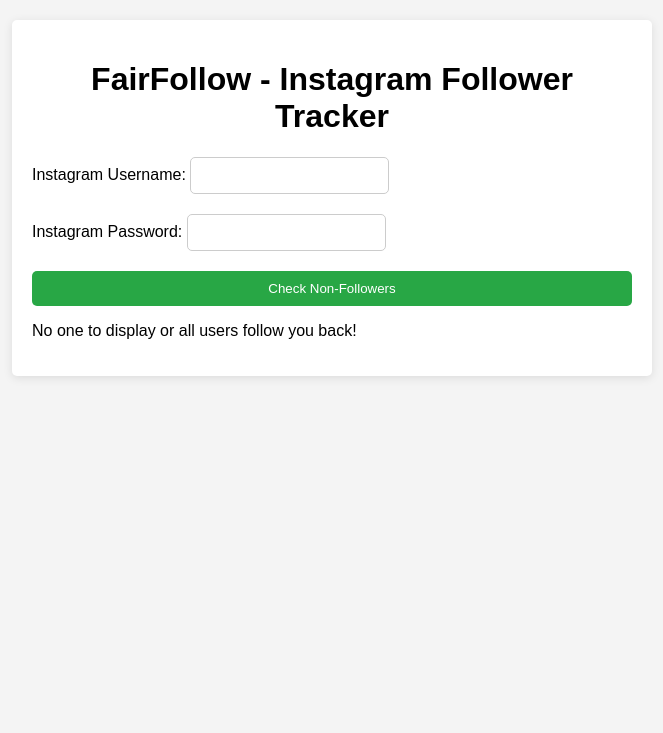
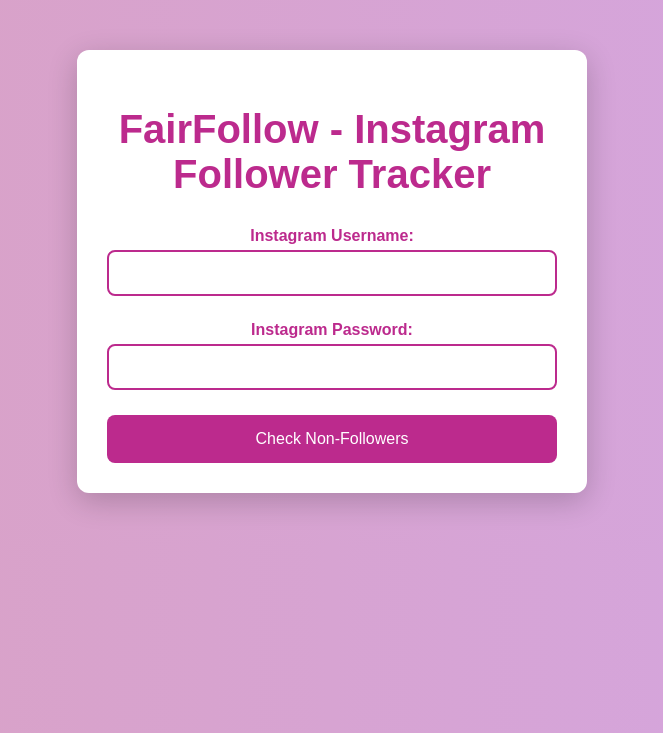
Before and after one commit to Khushi-S-29/ConnectCheck, a Flask app: page / in a window 1280 px wide. Shown: the top 733 px of the page, without its empty margins (308-971 px from the left). Run offline with Flask 3, Linux system fonts and the light colour scheme.

Commit message:
updated index.html and style.css to improve the interface

```diff
--- a/static/styles.css
+++ b/static/styles.css
@@ -1,62 +1,138 @@
+/* General Styles */
 body {
-    font-family: Arial, sans-serif;
-    background-color: #f4f4f4;
+    font-family: 'Arial', sans-serif;
+    background: linear-gradient(to right, #daa1c2, #d4a6e2); /* Instagram-inspired gradient */
+    color: #333;
     margin: 0;
-    padding: 20px;
+    padding: 0;
 }
 
 .container {
-    max-width: 600px;
-    margin: auto;
-    background: white;
-    padding: 20px;
-    border-radius: 5px;
-    box-shadow: 0 2px 10px rgba(0, 0, 0, 0.1);
-}
-
-h1 {
+    max-width: 450px;
+    margin: 50px auto;
+    padding: 30px;
+    background: white; /* White background for content */
+    border-radius: 12px;
+    box-shadow: 0 8px 30px rgba(0, 0, 0, 0.2);
     text-align: center;
 }
 
+/* Header Styles */
+h1 {
+    color: #bc2a8d; /* Instagram pink */
+    margin-bottom: 20px;
+    font-size: 2.5em;
+}
+
+/* Form Styles */
 form {
     display: flex;
     flex-direction: column;
+    align-items: center;
+    width: 100%; /* Ensure form takes full width of the container */
+}
+
+div {
+    width: 100%; /* Ensure div takes full width */
+    margin: 10px 0;
 }
 
 label {
-    margin: 10px 0 5px;
+    font-weight: bold;
+    color: #bc2a8d; /* Instagram pink */
+    margin-bottom: 5px;
 }
 
-input {
-    padding: 10px;
-    margin-bottom: 20px;
-    border: 1px solid #ccc;
-    border-radius: 5px;
+input[type="text"],
+input[type="password"] {
+    width: 100%; /* Full width of the container */
+    padding: 12px; /* Reduced padding for better fit */
+    margin: 5px 0; /* Adjust margin for spacing */
+    border: 2px solid #bc2a8d; /* Instagram pink */
+    border-radius: 8px;
+    font-size: 16px;
+    box-sizing: border-box; /* Include padding in total width */
+    transition: border-color 0.3s;
+}
+
+input[type="text"]:focus,
+input[type="password"]:focus {
+    border-color: #bc2a8d; /* Focus border color */
+    outline: none; /* Remove default outline */
 }
 
 button {
-    padding: 10px;
-    background-color: #28a745;
+    background-color: #bc2a8d; /* Instagram pink */
     color: white;
+    padding: 15px 20px;
     border: none;
-    border-radius: 5px;
+    border-radius: 8px;
     cursor: pointer;
+    transition: background-color 0.3s, transform 0.2s;
+    font-size: 16px;
+    margin-top: 10px;
+    width: 100%; /* Full width */
 }
 
 button:hover {
-    background-color: #218838;
+    background-color: #d62976; /* Darker pink on hover */
+    transform: scale(1.05);
 }
 
+button:active {
+    transform: scale(0.95);
+}
+
+/* Result Section */
 .error {
-    color: red;
-    text-align: center;
+    color: #bc2a8d; /* Error color */
+    margin-top: 20px;
+    font-weight: bold;
+}
+
+h2 {
+    color: #bc2a8d; /* Instagram pink */
+    margin-top: 20px;
 }
 
 ul {
     list-style-type: none;
     padding: 0;
+    margin-top: 10px;
 }
 
-h2 {
-    margin-top: 20px;
+li {
+    padding: 12px;
+    margin: 5px 0;
+    background-color: #f1f1f1; /* Light background for items */
+    border: 2px solid #bc2a8d; /* Instagram pink */
+    border-radius: 8px;
+    transition: background-color 0.3s;
 }
+
+li:hover {
+    background-color: #ffe5e5; /* Light pink on hover */
+}
+
+/* User Link Styles */
+.user-link {
+    color: #bc2a8d; /* Instagram pink */
+    text-decoration: none; /* Remove underline */
+    transition: color 0.3s;
+}
+
+.user-link:hover {
+    color: #d62976; /* Darker pink on hover */
+}
+
+/* Responsive Styles */
+@media (max-width: 600px) {
+    body {
+        padding: 10px;
+    }
+
+    .container {
+        padding: 20px;
+        width: 100%;
+    }
+}
--- a/templates/index.html
+++ b/templates/index.html
@@ -29,11 +29,12 @@
             <h2>People who don't follow you back:</h2>
             <ul>
                 {% for user in non_followers %}
-                    <li>{{ user }}</li>
+                    <li>
+                        <a href="https://instagram.com/{{ user }}" class="user-link" target="_blank">{{ user }}</a>
+                    </li>
                 {% endfor %}
             </ul>
-        {% else %}
-            <p>No one to display or all users follow you back!</p>
+            <p>Total non-followers: {{ non_followers|length }}</p>
         {% endif %}
     </div>
 </body>
```
